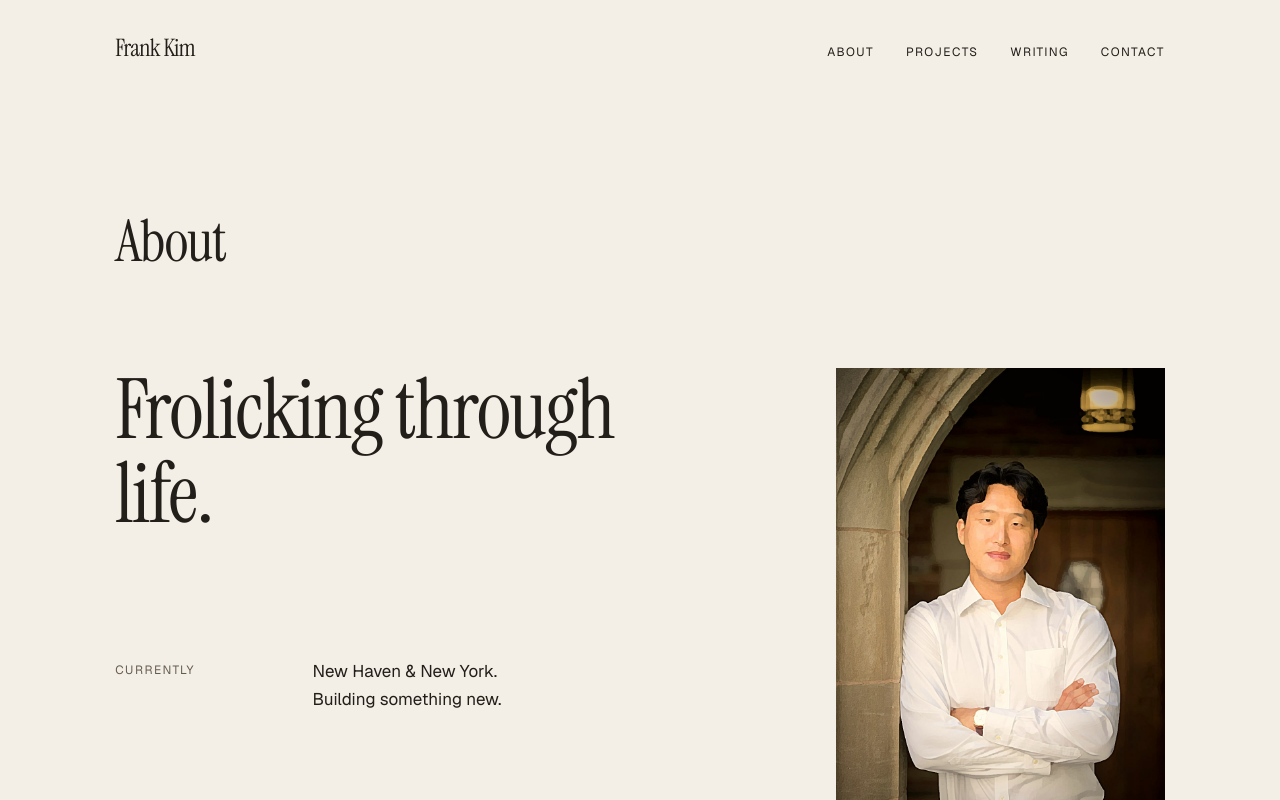
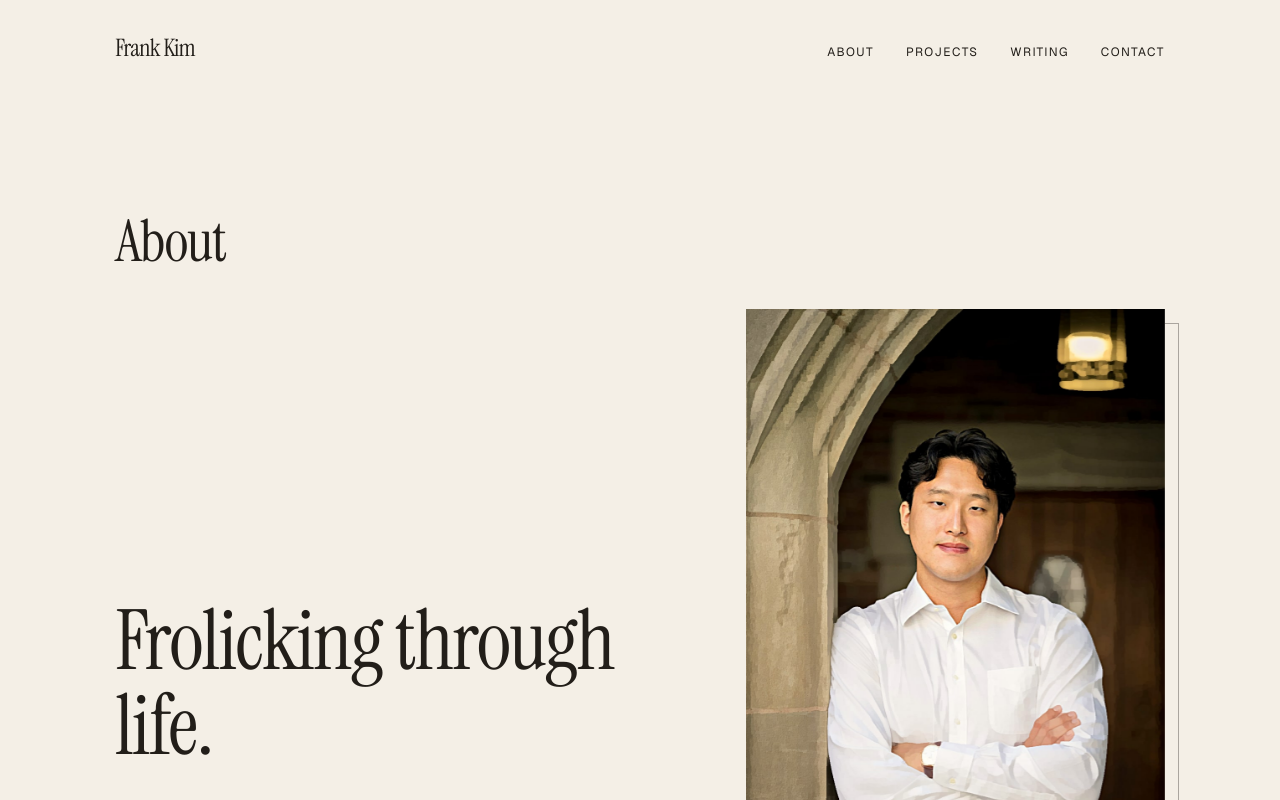
Before and after one commit to kimfrankj/website, a Next.js app: page /about in a window 1280 px wide. Shown: the top 800 px of the page. Built offline with nearby package versions, Linux system fonts and the light colour scheme; no server answers.

Commit message:
Soften painted portrait, keep face faithful; artsy offset layout with unveil
Co-Authored-By: Claude Sonnet 5.5 <noreply@anthropic.com>

```diff
--- a/src/app/about/page.tsx
+++ b/src/app/about/page.tsx
@@ -9,13 +9,15 @@ export const metadata: Metadata = {
 export default function About() {
   return (
     <div className="wrap pt-16 md:pt-28">
+      <div className="grid gap-16 md:grid-cols-12 md:gap-8">
+        {/* Text hangs from the top and sits at the bottom of the portrait's height */}
+        <div className="flex flex-col justify-between gap-16 md:col-span-6">
           <h1 className="display text-title">About</h1>
 
-      <div className="mt-16 grid gap-16 md:mt-24 md:grid-cols-12 md:gap-8">
-        <div className="md:col-span-7">
+          <div>
             <p className="display text-[length:var(--text-hero)]">Frolicking through life.</p>
 
-          <dl className="ruled ruled-last mt-16 grid max-w-xl grid-cols-3 gap-4 py-6 md:mt-24">
+            <dl className="ruled ruled-last mt-12 grid max-w-md grid-cols-3 gap-4 py-6 md:mt-16">
               <dt className="label pt-1">Currently</dt>
               <dd className="col-span-2">
                 New Haven &amp; New York.
@@ -24,16 +26,20 @@ export default function About() {
               </dd>
             </dl>
           </div>
+        </div>
 
-        <div className="md:col-span-4 md:col-start-9">
+        {/* Portrait is dropped lower than the heading, with an offset outline */}
+        <figure className="portrait mr-3.5 md:col-span-5 md:col-start-8 md:mt-24 md:mr-0">
+          <div className="unveil">
             <ImageFrame
               src="/about/portrait-painted.jpg"
               alt="Painted portrait of Frank Kim leaning against a stone archway with arms crossed"
               ratio="2 / 3"
               priority
-            sizes="(min-width: 768px) 30vw, 100vw"
+              sizes="(min-width: 768px) 38vw, 90vw"
             />
           </div>
+        </figure>
       </div>
     </div>
   );
--- a/src/app/globals.css
+++ b/src/app/globals.css
@@ -140,3 +140,28 @@ body {
 @media (prefers-reduced-motion: reduce) {
   .page-enter { animation: none; }
 }
+
+/* About portrait: an offset outline behind the picture (like a gallery mount)
+   and a slow unveil when the page loads. */
+.portrait { position: relative; }
+.portrait::before {
+  content: "";
+  position: absolute;
+  inset: 0;
+  transform: translate(14px, 14px);
+  border: 1px solid color-mix(in srgb, var(--ink) 35%, transparent);
+  pointer-events: none;
+}
+@keyframes unveil {
+  from { clip-path: inset(100% 0 0 0); }
+  to { clip-path: inset(0 0 0 0); }
+}
+@keyframes settle {
+  from { transform: scale(1.08); }
+  to { transform: scale(1); }
+}
+.unveil { animation: unveil 1.4s cubic-bezier(0.2, 0.7, 0.2, 1) 0.2s both; }
+.unveil img { animation: settle 2s cubic-bezier(0.2, 0.7, 0.2, 1) 0.2s both; }
+@media (prefers-reduced-motion: reduce) {
+  .unveil, .unveil img { animation: none; }
+}
```
Also changed, not shown: public/about/portrait-painted.jpg. Lines whose indentation alone changed are shown as unchanged.
